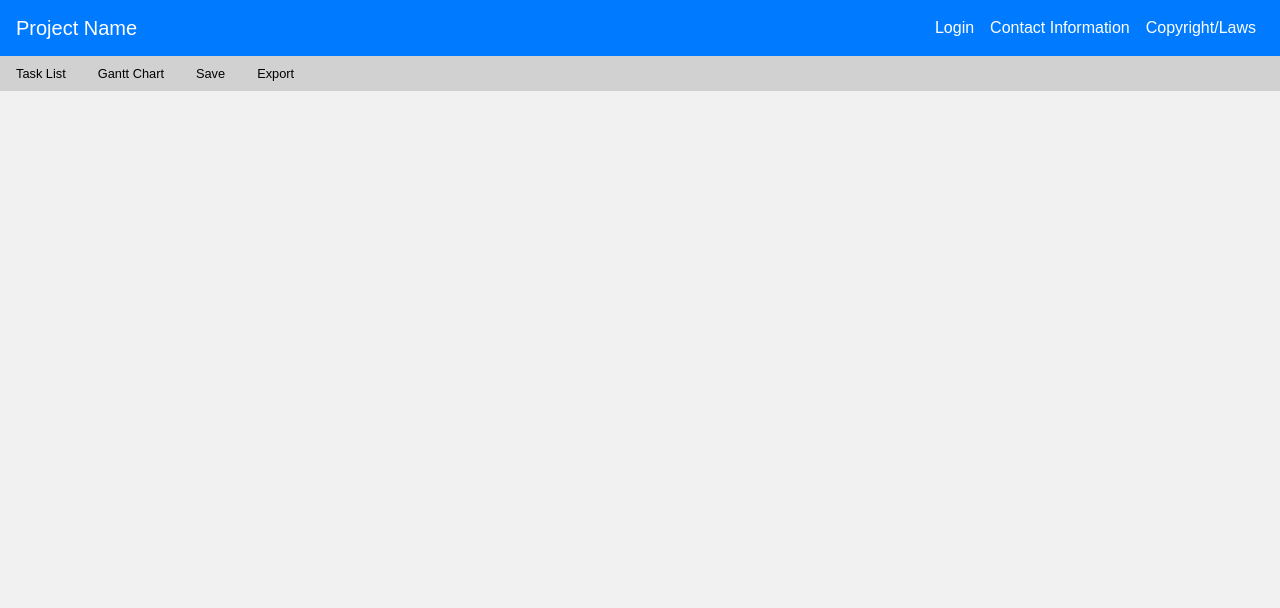
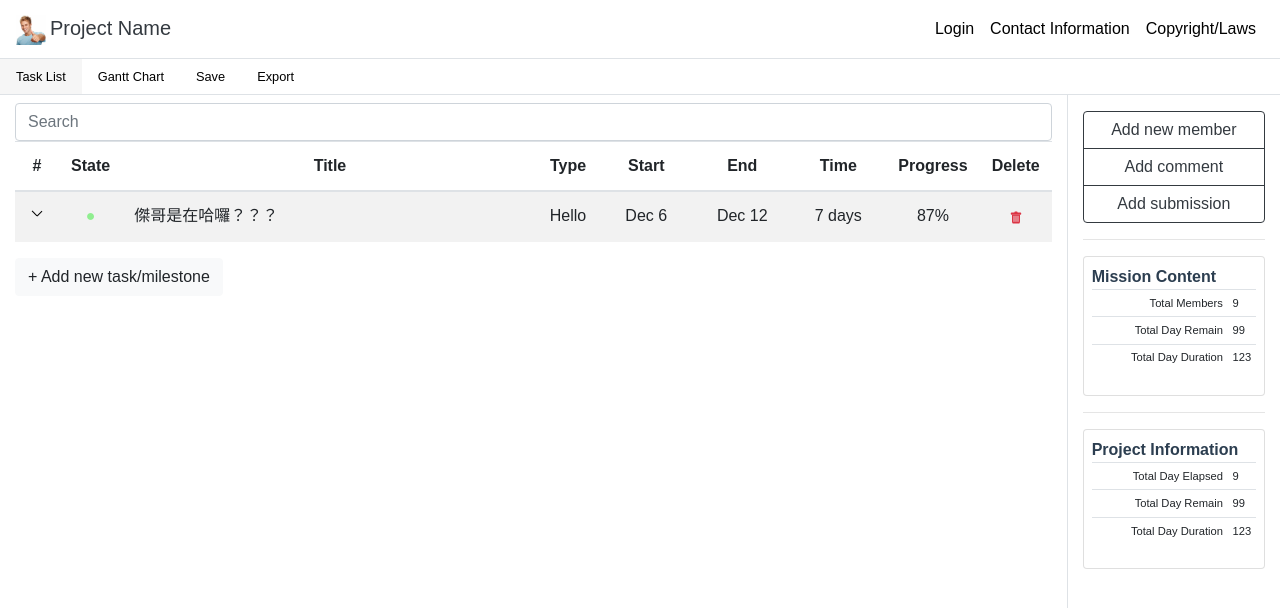
Before and after one commit to flyinglimao/gantt_se, a Vue app: page /task in a window 1280 px wide. Shown: the top 608 px of the page. Built offline with nearby package versions, Linux system fonts and the light colour scheme.

Commit message:
add task list and gantt chart view

```diff
--- a/src/App.vue
+++ b/src/App.vue
@@ -2,7 +2,7 @@
   <div id="app" class="contain-fluid">
     <Header/>
     <Toolbars/>
-    <router-view/>
+    <router-view class="main"/>
   </div>
 </template>
 
@@ -12,8 +12,12 @@
   -webkit-font-smoothing: antialiased;
   -moz-osx-font-smoothing: grayscale;
   color: #2c3e50;
-  background: rgba(216, 216, 216, .35);
   height: 100vh;
+  display: flex;
+  flex-direction: column;
+}
+.main {
+  flex-grow: 1;
 }
 </style>
 
--- a/src/components/Header.vue
+++ b/src/components/Header.vue
@@ -1,6 +1,10 @@
 <template>
-    <nav class="navbar navbar-expand-lg navbar-dark bg-primary justify-content-between">
-        <a class="navbar-brand" href="#">Project Name</a>
+    <nav class="navbar navbar-expand-lg justify-content-between">
+        <a class="navbar-brand text-dark" href="#">
+            <img src="../assets/logo.png" width="30" height="30">
+            <span>Project Name</span>
+            <span>我就爛阿</span>
+        </a>
         <ul class="navbar-nav float-right">
             <li class="nav-item">
                 <a class="nav-link" href="#">Login</a>
@@ -17,7 +21,16 @@
 
 <style lang="scss" scoped>
 .navbar-nav .nav-item .nav-link {
-  color: white;
+    color: black;
+}
+.navbar-brand img {
+    margin-right: 4px;
+}
+.navbar-brand:not(:hover) span:nth-child(3) {
+    display: none;
+}
+.navbar-brand:hover span:nth-child(2) {
+    display: none;
 }
 </style>
 
--- a/src/components/Toolbars.vue
+++ b/src/components/Toolbars.vue
@@ -1,10 +1,10 @@
 <template>
-    <ul class="nav">
+    <ul class="nav border-top border-bottom">
         <li class="nav-item">
-            <a class="nav-link active" href="#">Task List</a>
+            <router-link class="nav-link" to="task" active-class="active">Task List</router-link>
         </li>
         <li class="nav-item">
-            <a class="nav-link" href="#">Gantt Chart</a>
+            <router-link class="nav-link" to="gantt" active-class="active">Gantt Chart</router-link>
         </li>
         <li class="nav-item">
             <a class="nav-link" href="#">Save</a>
@@ -18,11 +18,13 @@
 <style lang="scss" scoped>
 .nav {
     font-size: 0.8rem;
-    background: rgba(192, 192, 192, .65);
     a {
         color: black;
         &:hover {
             background: rgba(192, 192, 192, .35);
+        }
+        &.active {
+            background: rgba(192, 192, 192, .15);
         }
     }
 }
--- a/src/router/index.ts
+++ b/src/router/index.ts
@@ -1,14 +1,24 @@
 import Vue from 'vue'
 import VueRouter from 'vue-router'
 import TaskList from '../views/TaskList.vue'
+import GanttChart from '../views/GanttChart.vue'
 
 Vue.use(VueRouter)
 
 const routes = [
   {
+    path: '/task',
+    name: 'task',
+    component: TaskList
+  },
+  {
+    path: '/gantt',
+    name: 'gantt',
+    component: GanttChart
+  },
+  {
     path: '/',
-    name: 'home',
-    component: TaskList
+    redirect: '/task'
   }
 ]
 
--- a/src/views/GanttChart.vue
+++ b/src/views/GanttChart.vue
@@ -1,10 +1,34 @@
 <template>
-  <div class="home">
+  <div class="container-fluid">
+    <div class="row">
+      <div class="col-9">
+      </div>
+      <div class="col-3 border-left pt-3">
+        <h5>Mission Title</h5>
+        <table class="table table-sm">
+          <tr>
+            <td>Type</td>
+            <td>Some</td>
+          </tr>
+        </table>
+      </div>
+    </div>
   </div>
 </template>
 
-<style lang="sass" scoped>
-
+<style lang="scss" scoped>
+.row {
+  height: 100%;
+}
+.table-sm {
+  td:nth-child(1) {
+    text-align: right;
+    width: 20%;
+  }
+  td:nth-child(2) {
+    text-align: left;
+  }
+}
 </style>
 
 <script lang="ts">
--- a/src/views/TaskList.vue
+++ b/src/views/TaskList.vue
@@ -1,10 +1,156 @@
 <template>
-  <div class="home">
+  <div class="container-fluid">
+    <div class="row">
+      <div class="col-10">
+        <form onsubmit="false"><input type="text" class="form-control" placeholder="Search"></form>
+        <table class="table table-hover table-striped table-responsive">
+          <thead>
+            <th>#</th>
+            <th>State</th>
+            <th class="col">Title</th>
+            <th>Type</th>
+            <th style="min-width: 6em">Start</th>
+            <th style="min-width: 6em">End</th>
+            <th style="min-width: 6em">Time</th>
+            <th>Progress</th>
+            <th>Delete</th>
+          </thead>
+          <tbody>
+            <tr>
+              <td><span class="arrow"><span></span><span></span></span></td>
+              <td><span class="state-good">●</span></td>
+              <td>傑哥是在哈囉？？？</td>
+              <td>Hello</td>
+              <td>Dec 6</td>
+              <td>Dec 12</td>
+              <td>7 days</td>
+              <td>87%</td>
+              <td>
+                <button class="text-danger delete-btn">
+                  <svg class="bi bi-trash-fill" width="1em" height="1em" viewBox="0 0 20 20" fill="currentColor" xmlns="http://www.w3.org/2000/svg">
+                    <path fill-rule="evenodd" d="M15 6H5v8.5c0 .634.164 1.23.456 1.685.288.448.747.815 1.33.815h6.428c.583 0 1.042-.367 1.33-.815.292-.454.456-1.051.456-1.685V6zM8 7.5a.5.5 0 00-1 0v7a.5.5 0 001 0v-7zm2-.5a.5.5 0 01.5.5v7a.5.5 0 01-1 0v-7A.5.5 0 0110 7zm3 .5a.5.5 0 00-1 0v7a.5.5 0 001 0v-7z" clip-rule="evenodd"></path>
+                    <path d="M3.5 4a1 1 0 011-1h11a1 1 0 011 1v1a1 1 0 01-1 1h-11a1 1 0 01-1-1V4z"></path>
+                    <path d="M8 3a1 1 0 011-1h2a1 1 0 011 1v1H8V3z"></path>
+                  </svg>
+                </button>
+              </td>
+            </tr>
+          </tbody>
+        </table>
+        <button class="btn btn-light">+ Add new task/milestone</button>
+      </div>
+      <div class="col-2 border-left">
+        <div class="btn-group-vertical w-100 mt-2">
+          <button class="btn btn-outline-dark w-100">Add new member</button>
+          <button class="btn btn-outline-dark w-100">Add comment</button>
+          <button class="btn btn-outline-dark w-100">Add submission</button>
+        </div>
+        <hr>
+        <div class="card p-2">
+          <div class="card-content">
+            <p class="font-weight-bold mb-0">Mission Content</p>
+            <table class="table table-sm">
+              <tr>
+                <td>Total Members</td>
+                <td>9</td>
+              </tr>
+              <tr>
+                <td>Total Day Remain</td>
+                <td>99</td>
+              </tr>
+              <tr>
+                <td>Total Day Duration</td>
+                <td>123</td>
+              </tr>
+            </table>
+          </div>
+        </div>
+        <hr>
+        <div class="card p-2">
+          <div class="card-content">
+            <p class="font-weight-bold mb-0">Project Information</p>
+            <table class="table table-sm">
+              <tr>
+                <td>Total Day Elapsed</td>
+                <td>9</td>
+              </tr>
+              <tr>
+                <td>Total Day Remain</td>
+                <td>99</td>
+              </tr>
+              <tr>
+                <td>Total Day Duration</td>
+                <td>123</td>
+              </tr>
+            </table>
+          </div>
+        </div>
+      </div>
+    </div>
   </div>
 </template>
 
-<style lang="sass" scoped>
-
+<style lang="scss" scoped>
+.row {
+  height: 100%;
+}
+.row > div {
+  padding-top: 8px;
+}
+.arrow {
+  width: .75rem;
+  height: .75rem;
+  display: inline-block;
+  position: relative;
+  margin: 0 .25rem;
+  span {
+    top: .25rem;
+    position: absolute;
+    width: .45rem;
+    height: .06rem;
+    background-color: black;
+    display: inline-block;
+    transition: all .2s ease;
+    &:first-of-type {
+      left: 0;
+      transform: rotate(45deg);
+    }
+    &:last-of-type {
+      right: 0;
+      transform: rotate(-45deg);
+    }
+  }
+  &.active{
+    span{
+      &:first-of-type{
+        transform: rotate(-45deg);
+      }
+      &:last-of-type{
+        transform: rotate(45deg);
+      }
+    }
+  }
+}
+.delete-btn {
+  border: none;
+  background: none;
+}
+td:not(:nth-child(3)), th {
+  text-align: center;
+}
+.table-sm {
+  font-size: 0.7rem;
+  td:nth-child(1) {
+    text-align: right;
+    width: 10rem;
+  }
+  td:nth-child(2) {
+    text-align: left;
+  }
+}
+.state-good {
+  color: lightgreen;
+}
 </style>
 
 <script lang="ts">
```
Also changed, not shown: src/assets/logo.png.
